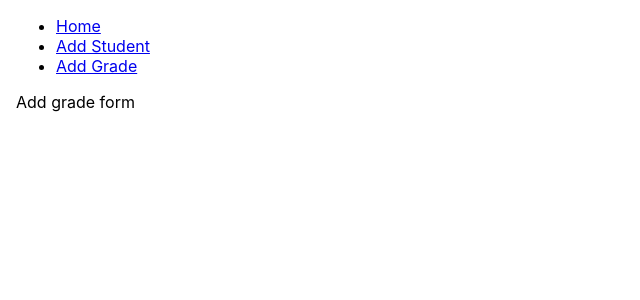
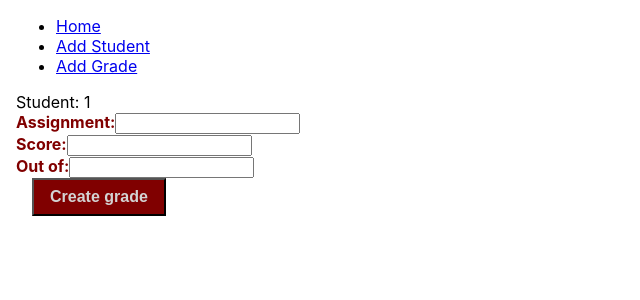
Before and after one commit to gdadourian/EasyGrader, a React (Create React App) app in the folder front-end-app/: page /grades in a window 1280 px wide. Shown: the top 300 px of the page, without its empty margins (0-640 px from the left). Built offline with nearby package versions, Linux system fonts and the light colour scheme.

Commit message:
add grade form

```diff
--- a/front-end-app/src/App.js
+++ b/front-end-app/src/App.js
@@ -10,6 +10,7 @@ import { AddStudent } from './components/AddStudent'
 import { AddGrade } from './components/AddGrade'
 import { Grades } from './components/Grades'
 import { StudentForm } from './components/StudentForm'
+import { GradeForm } from './components/GradeForm'
 import './App.css';
 
 function App() {
@@ -38,7 +39,7 @@ function App() {
               <StudentForm />
             </Route>
             <Route path="/grades">
-              <div>Add grade form</div>
+              <GradeForm selectedStudent={selectedStudent} />
             </Route>
             <Route path="/">
               <header className='App-header'>
--- /dev/null
+++ b/front-end-app/src/components/GradeForm.js
@@ -0,0 +1,40 @@
+import React from 'react';
+
+export const GradeForm = ({ selectedStudent }) => {
+    const handleSubmit = (event) => {
+        event.preventDefault()
+
+        const data = {
+            student: selectedStudent, // student._id
+            assignment: event.target.assignment.value,
+            score_received: event.target.score_received.value,
+            score_possible: event.target.score_possible.value,
+        }
+        fetch('/api/grades', {
+            method: 'POST',
+            headers: { 'Content-Type': 'application/json' },
+            body: JSON.stringify(data),
+        })
+    }
+    return (
+        <form onSubmit={handleSubmit}>
+            <div>Student: {selectedStudent}</div>
+            <div>
+                <label>Assignment:</label>
+                <input type='text' name='assignment' required />
+            </div>
+
+            <div>
+                <label>Score:</label>
+                <input type='number' name='score_received' required />
+            </div>
+
+            <div>
+                <label>Out of:</label>
+                <input type='number' name='score_possible' required />
+            </div>
+
+            <button>Create grade</button>
+        </form>
+    )
+}
--- a/front-end-app/src/components/Students.js
+++ b/front-end-app/src/components/Students.js
@@ -31,7 +31,7 @@ export const Students = ({ setSelectedStudent }) => {
             <label htmlFor='students'>Select Student:</label>
             <select id='students' onChange={(event) => setSelectedStudent(event.target.value)}>
                 {students.map(student =>
-                    <option value={student.id} key={student.id}>
+                    <option value={student._id} key={student._id}>
                         {student.first_name} {student.last_name}
                     </option>
                 )}
```
